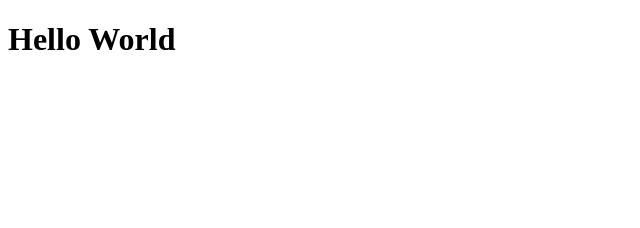
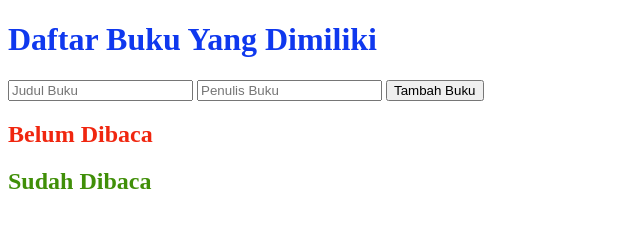
Before and after one commit to denrftea/Dicfrontend, a plain HTML site: page index.html in a window 1280 px wide. Shown: the whole page, without its empty margins (0-640 px from the left). Drawn offline with Linux system fonts and the light colour scheme.

Commit message:
Perubahan Mendasar
Diganti semua yang ada pada Index

```diff
--- a/index.html
+++ b/index.html
@@ -1,13 +1,30 @@
 <!DOCTYPE html>
-<html>
-  <head>
-  </head>
-
-  <body>
-<h1>
-  Hello World
-</h1>
-
-  </body>
-
+<html lang="en">
+<head>
+    <meta charset="UTF-8">
+    <meta name="viewport" content="width=device-width, initial-scale=1.0">
+    <title>Inventarisir Buku</title>
+    <link rel="stylesheet" href=css/styles.css>
+</head>
+<body>
+    <h1 style="color:#0f38ee;">Daftar Buku Yang Dimiliki
+         </h1>
+    </h1>
+    <div class="Buku">
+        <input type="text" id="judulbuku" placeholder="Judul Buku">
+        <input type="text" id="penulisbuku" placeholder="Penulis Buku">
+        <button onclick="tambahbuku()">Tambah Buku</button>
+    </div>
+    <div class="wadah-buku">
+        <div class="shelf">
+            <h2 style="color:hsl(6, 88%, 50%);">Belum Dibaca</h2>
+            <div id="incompleteBookshelf"></div>
+        </div>
+        <div class="shelf">
+            <h2 style="color:hwb(95 3% 44%);">Sudah Dibaca</h2>
+            <div id="completeBookshelf"></div>
+        </div>
+    </div>
+    <script src=js/script.js></script>
+</body>
 </html>
```
